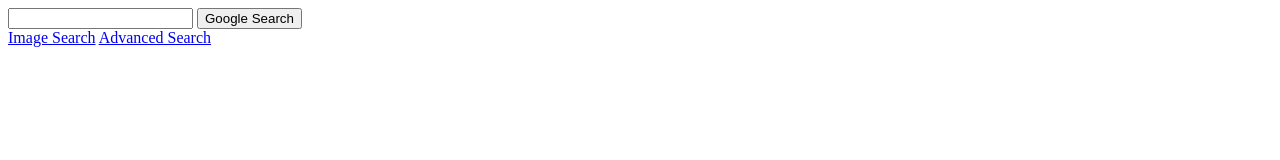
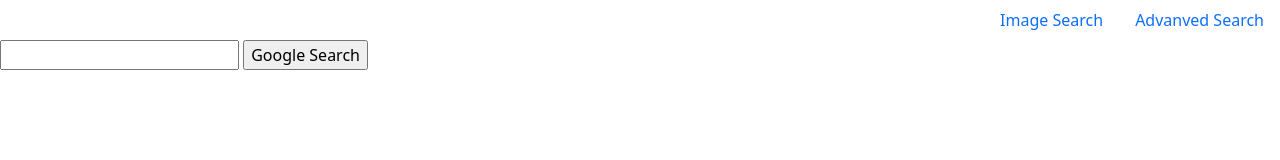
Before and after one commit to Ramiie/Project-0, a plain HTML site: page index.html in a window 1280 px wide. Drawn offline with nearby package versions, Linux system fonts and the light colour scheme.

Commit message:
Update index.html

```diff
--- a/index.html
+++ b/index.html
@@ -2,24 +2,22 @@
 <html lang="en">
     <head>
         <title>Search</title>
-        <link rel="stylesheet" href="style.css">
+        <link href="https://cdn.jsdelivr.net/npm/bootstrap@5.1.3/dist/css/bootstrap.min.css" rel="stylesheet" integrity="sha384-1BmE4kWBq78iYhFldvKuhfTAU6auU8tT94WrHftjDbrCEXSU1oBoqyl2QvZ6jIW3" crossorigin="anonymous">
     </head>
     <body>
-        <div class = "nav-wrapper">
-            <div class="left-side">
-                <form action="https://google.com/search">
-                <input type="text" name="q">
-                <input type="submit" value="Google Search">
-            </div>
-        </div>
-
-        <div class = "nav-wrapper">
-            <div class="right-side">
-                <a href="https://www.google.com/imghp?hl=en">Image Search</a>
-                <a href="https://www.google.com/advanced_search">Advanced Search</a>
-            </div>
-        </div>
-
-                </form>
+        <ul class="nav justify-content-end">
+            <li class="nav-item">
+              <a class="nav-link active" aria-current="page" href="https://www.google.com/imghp?hl=en">Image Search</a>
+            </li>
+            <li class="nav-item">
+              <a class="nav-link" href="https://www.google.com/advanced_search">Advanved Search</a>
+            </li>
+        </ul>
+    </body>
+    <body>
+        <form action="https://google.com/search">
+            <input type="text" name="q">
+            <input type="submit" value="Google Search">
+        </form>
     </body>
 </html>
```
